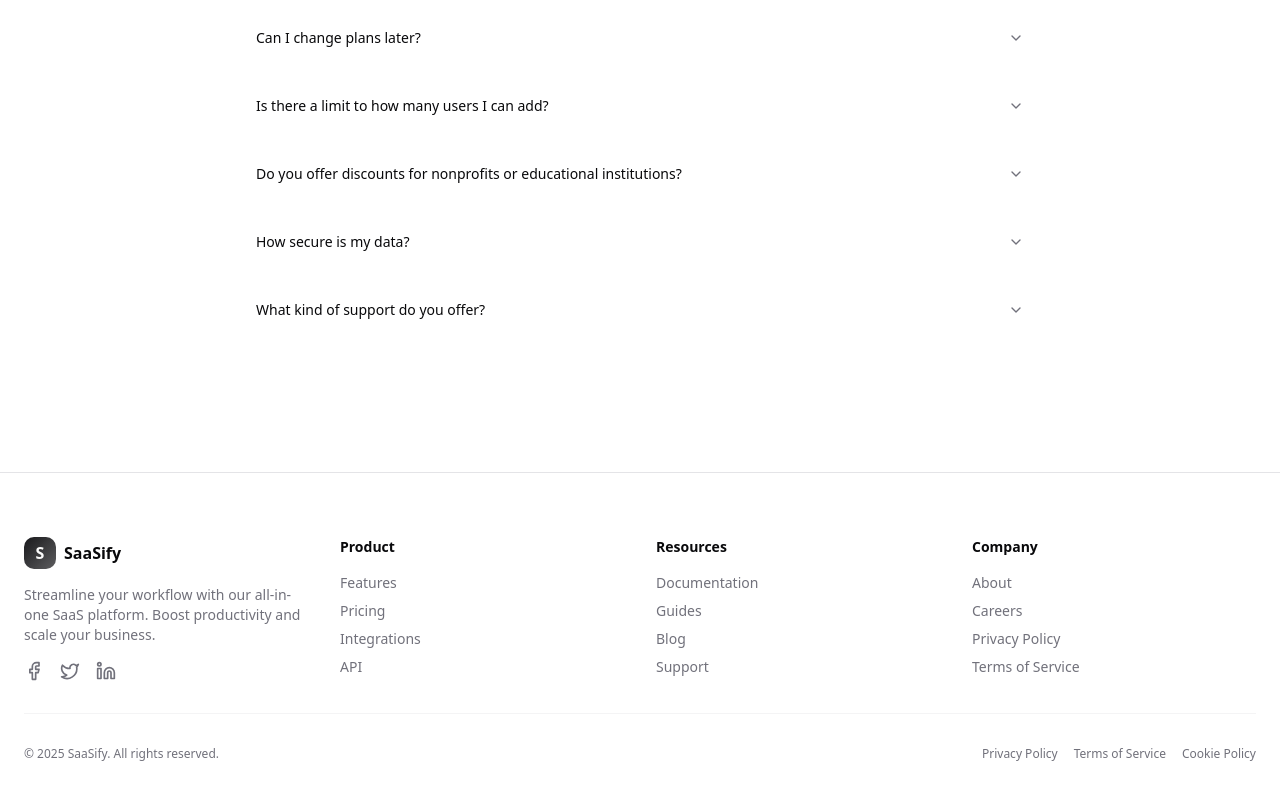
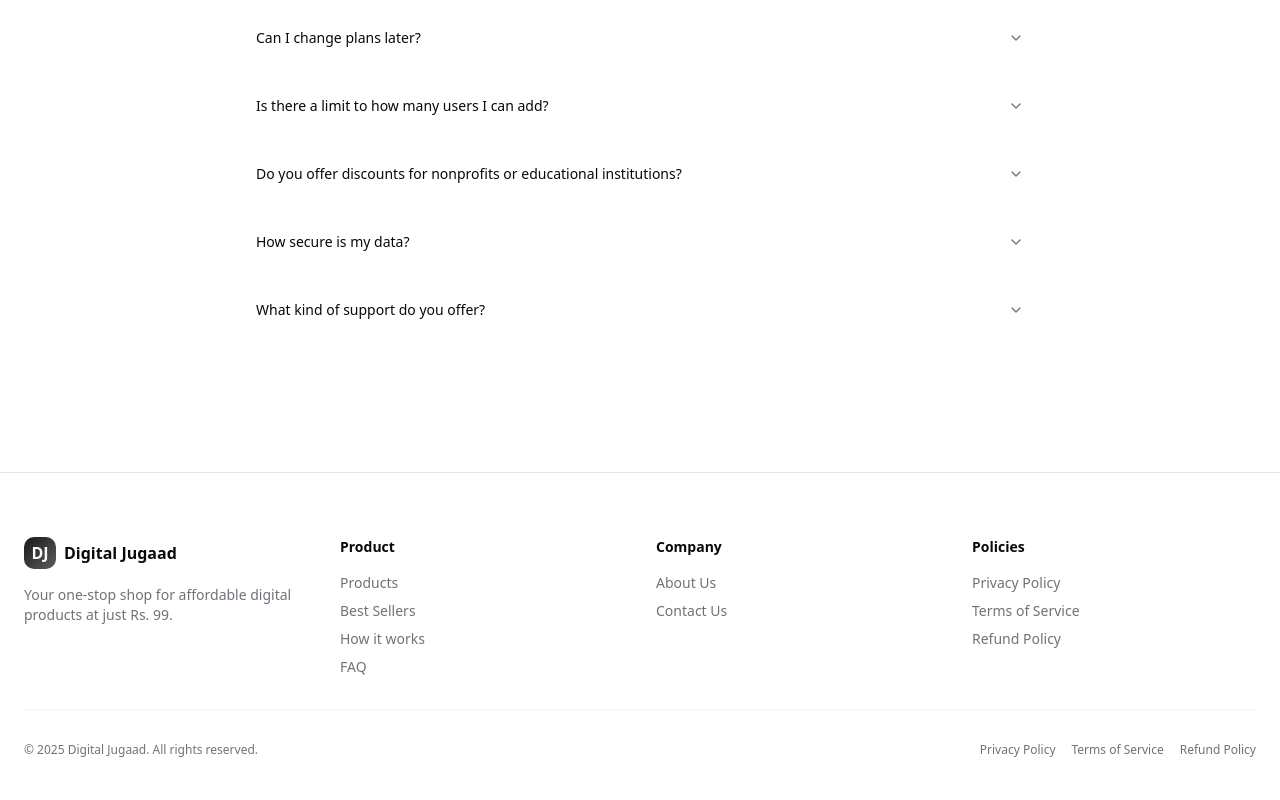
Before and after one commit to sahilkhude117/digitalJugaad, a Next.js app: page / in a window 1280 px wide. Shown: the part 3785-4585 px from the top of the page. Built offline with nearby package versions, Linux system fonts and the light colour scheme.

Commit message:
footer: updated footer

```diff
--- a/src/components/sections/Footer.tsx
+++ b/src/components/sections/Footer.tsx
@@ -8,14 +8,14 @@ export const Footer = () => {
             <div className="space-y-4">
               <div className="flex items-center gap-2 font-bold">
                 <div className="size-8 rounded-lg bg-gradient-to-br from-primary to-primary/70 flex items-center justify-center text-primary-foreground">
-                  S
+                  DJ
                 </div>
-                <span>SaaSify</span>
+                <span>Digital Jugaad</span>
               </div>
               <p className="text-sm text-muted-foreground">
-                Streamline your workflow with our all-in-one SaaS platform. Boost productivity and scale your business.
+                Your one-stop shop for affordable digital products at just Rs. 99.
               </p>
-              <div className="flex gap-4">
+              {/* <div className="flex gap-4">
                 <Link href="#" className="text-muted-foreground hover:text-foreground transition-colors">
                   <svg
                     xmlns="http://www.w3.org/2000/svg"
@@ -69,54 +69,29 @@ export const Footer = () => {
                   </svg>
                   <span className="sr-only">LinkedIn</span>
                 </Link>
-              </div>
+              </div> */}
             </div>
             <div className="space-y-4">
               <h4 className="text-sm font-bold">Product</h4>
               <ul className="space-y-2 text-sm">
                 <li>
-                  <Link href="#features" className="text-muted-foreground hover:text-foreground transition-colors">
-                    Features
+                  <Link href="/products" className="text-muted-foreground hover:text-foreground transition-colors">
+                  Products
                   </Link>
                 </li>
                 <li>
-                  <Link href="#pricing" className="text-muted-foreground hover:text-foreground transition-colors">
-                    Pricing
+                  <Link href="#best-sellers" className="text-muted-foreground hover:text-foreground transition-colors">
+                  Best Sellers
                   </Link>
                 </li>
                 <li>
-                  <Link href="#" className="text-muted-foreground hover:text-foreground transition-colors">
-                    Integrations
+                  <Link href="#how-it-works" className="text-muted-foreground hover:text-foreground transition-colors">
+                  How it works
                   </Link>
                 </li>
                 <li>
-                  <Link href="#" className="text-muted-foreground hover:text-foreground transition-colors">
-                    API
-                  </Link>
-                </li>
-              </ul>
-            </div>
-            <div className="space-y-4">
-              <h4 className="text-sm font-bold">Resources</h4>
-              <ul className="space-y-2 text-sm">
-                <li>
-                  <Link href="#" className="text-muted-foreground hover:text-foreground transition-colors">
-                    Documentation
-                  </Link>
-                </li>
-                <li>
-                  <Link href="#" className="text-muted-foreground hover:text-foreground transition-colors">
-                    Guides
-                  </Link>
-                </li>
-                <li>
-                  <Link href="#" className="text-muted-foreground hover:text-foreground transition-colors">
-                    Blog
-                  </Link>
-                </li>
-                <li>
-                  <Link href="#" className="text-muted-foreground hover:text-foreground transition-colors">
-                    Support
+                  <Link href="#faq" className="text-muted-foreground hover:text-foreground transition-colors">
+                  FAQ
                   </Link>
                 </li>
               </ul>
@@ -125,23 +100,33 @@ export const Footer = () => {
               <h4 className="text-sm font-bold">Company</h4>
               <ul className="space-y-2 text-sm">
                 <li>
-                  <Link href="#" className="text-muted-foreground hover:text-foreground transition-colors">
-                    About
+                  <Link href="/company/about" className="text-muted-foreground hover:text-foreground transition-colors">
+                    About Us
                   </Link>
                 </li>
                 <li>
-                  <Link href="#" className="text-muted-foreground hover:text-foreground transition-colors">
-                    Careers
+                  <Link href="/company/contact" className="text-muted-foreground hover:text-foreground transition-colors">
+                    Contact Us
                   </Link>
                 </li>
+              </ul>
+            </div>
+            <div className="space-y-4">
+              <h4 className="text-sm font-bold">Policies</h4>
+              <ul className="space-y-2 text-sm">
                 <li>
-                  <Link href="#" className="text-muted-foreground hover:text-foreground transition-colors">
+                  <Link href="/policies/privacy" className="text-muted-foreground hover:text-foreground transition-colors">
                     Privacy Policy
                   </Link>
                 </li>
                 <li>
-                  <Link href="#" className="text-muted-foreground hover:text-foreground transition-colors">
+                  <Link href="/policies/tos" className="text-muted-foreground hover:text-foreground transition-colors">
                     Terms of Service
+                  </Link>
+                </li>
+                <li>
+                  <Link href="/policies/refund" className="text-muted-foreground hover:text-foreground transition-colors">
+                    Refund Policy
                   </Link>
                 </li>
               </ul>
@@ -149,17 +134,17 @@ export const Footer = () => {
           </div>
           <div className="flex flex-col gap-4 sm:flex-row justify-between items-center border-t border-border/40 pt-8">
             <p className="text-xs text-muted-foreground">
-              &copy; {new Date().getFullYear()} SaaSify. All rights reserved.
+              &copy; {new Date().getFullYear()} Digital Jugaad. All rights reserved.
             </p>
             <div className="flex gap-4">
-              <Link href="#" className="text-xs text-muted-foreground hover:text-foreground transition-colors">
+              <Link href="/policies/privacy" className="text-xs text-muted-foreground hover:text-foreground transition-colors">
                 Privacy Policy
               </Link>
-              <Link href="#" className="text-xs text-muted-foreground hover:text-foreground transition-colors">
+              <Link href="/policies/tos" className="text-xs text-muted-foreground hover:text-foreground transition-colors">
                 Terms of Service
               </Link>
-              <Link href="#" className="text-xs text-muted-foreground hover:text-foreground transition-colors">
-                Cookie Policy
+              <Link href="/policies/refund" className="text-xs text-muted-foreground hover:text-foreground transition-colors">
+                Refund Policy
               </Link>
             </div>
           </div>
```
